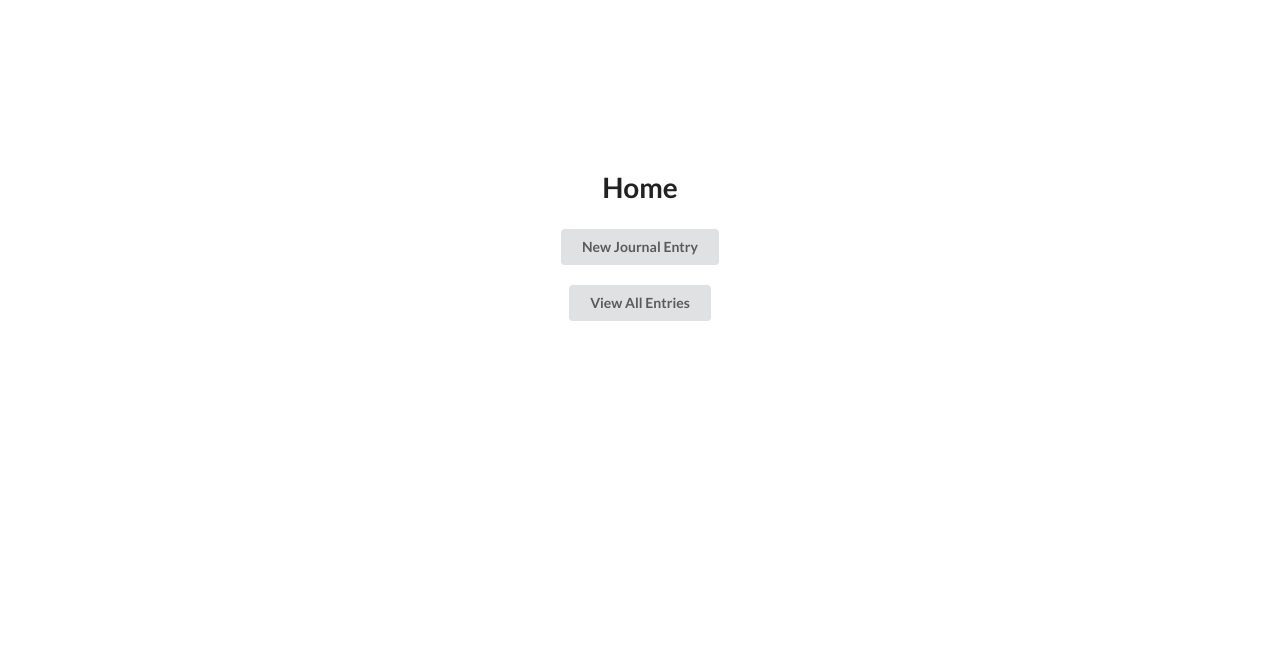
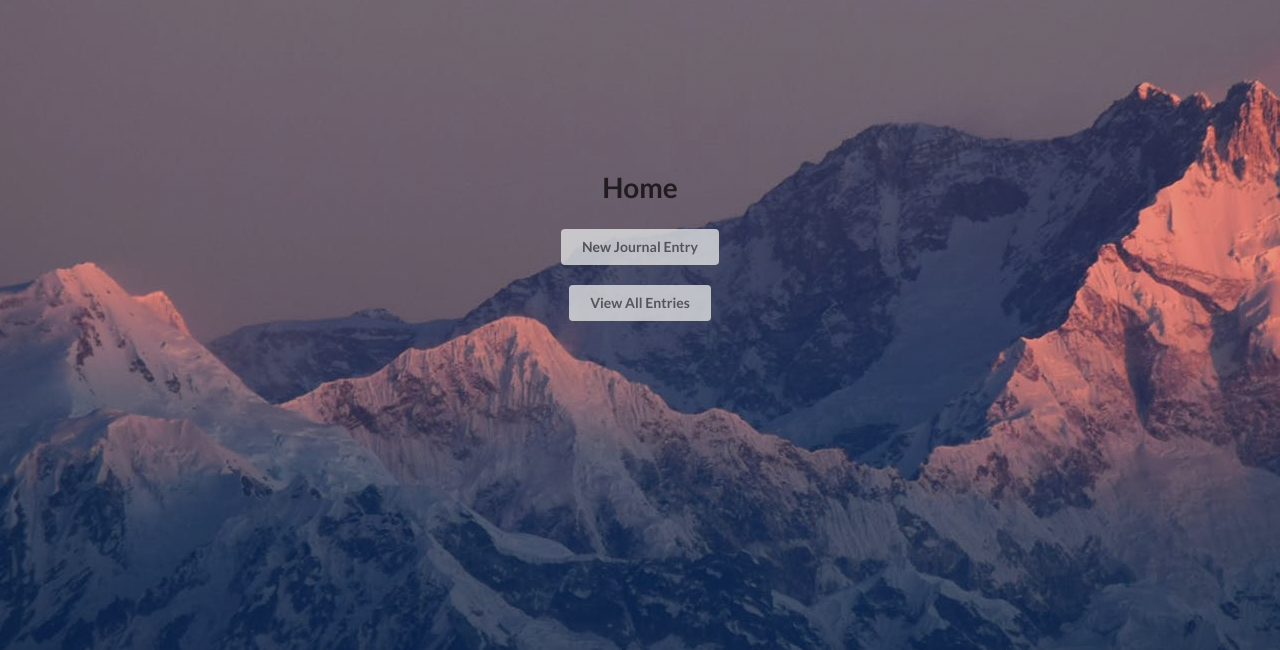
Before and after one commit to jamesphongduong/journal_REACT, a React (Create React App) app: page / in a window 1280 px wide. Shown: the part 150-800 px from the top of the page. Built offline with nearby package versions, Linux system fonts and the light colour scheme.

Commit message:
back button added for edit form page

```diff
--- a/public/style.css
+++ b/public/style.css
@@ -17,3 +17,23 @@
 .title-center {
     text-align: center;
 }
+
+body {
+    background-image: linear-gradient(to bottom, rgba(0, 0, 0, 0.1), rgba(0, 0, 0, 0.1)), url("bg.jpeg");
+    background-position: center center;
+    background-size: fill;
+    opacity: 0.8;
+}
+
+a {
+    color: black;
+}
+
+li {
+    list-style: none;
+}
+
+
+ul {
+    margin-left: -20px;
+}
--- a/src/components/pages/EditEntryPage.js
+++ b/src/components/pages/EditEntryPage.js
@@ -1,5 +1,6 @@
 import React, { Component } from "react";
 import EditForm from "./../forms/EditForm";
+import { Link } from "react-router-dom";
 
 class EditEntryPage extends Component {
 
@@ -7,11 +8,13 @@ class EditEntryPage extends Component {
         const { entries, onEditEntryFormSubmit } = this.props;
         const { id } = this.props.match.params;
 
-
         return (
             <div>
                 <h1 className="title-center"> Journal Entry </h1>
                 <EditForm entries={entries} index={id} onEditEntryFormSubmit={onEditEntryFormSubmit}/>
+            <Link to="/">
+                <button className= "ui button"> Back To Home</button>
+            </Link>
             </div>
         );
     }
```
Also changed, not shown: public/bg.jpeg (added).
